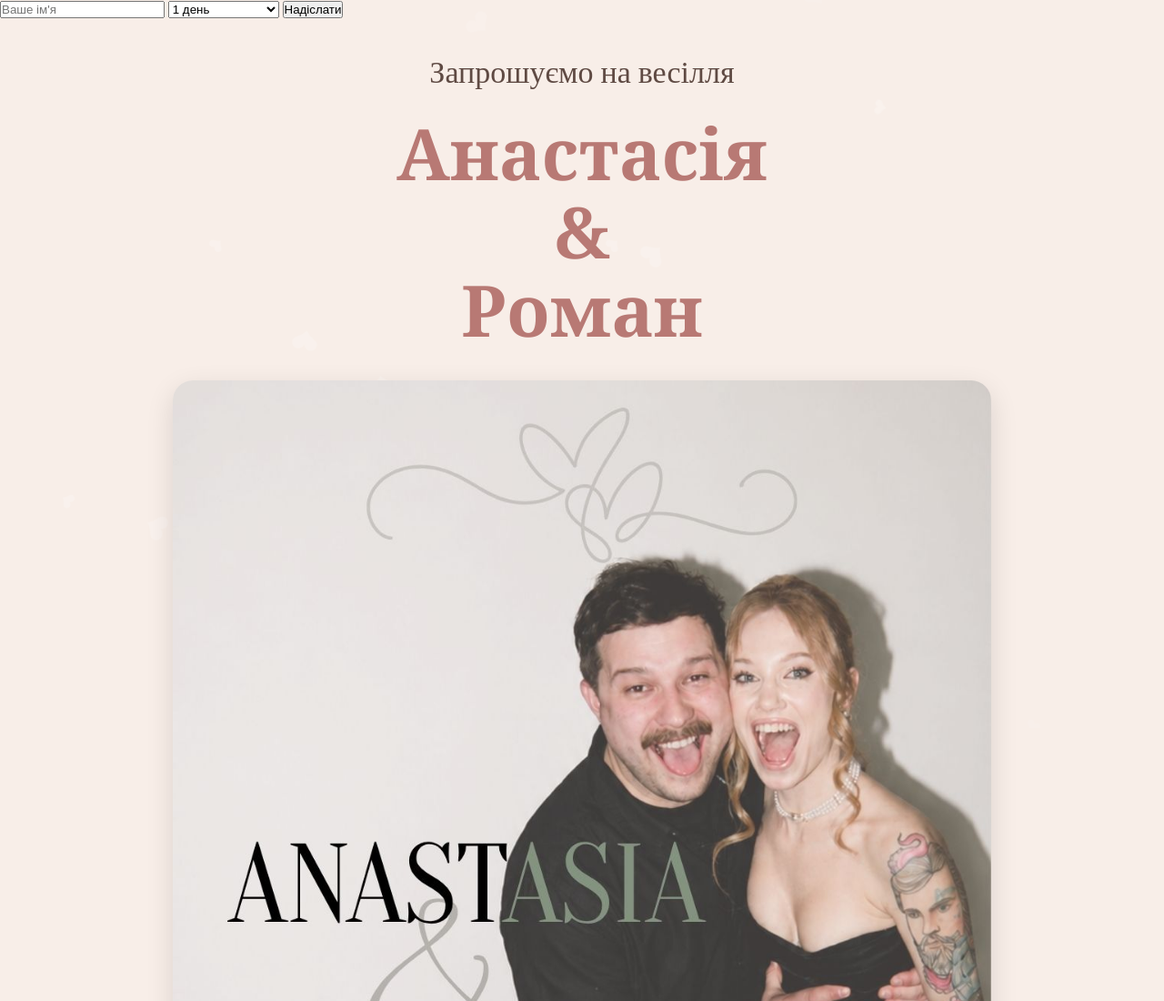
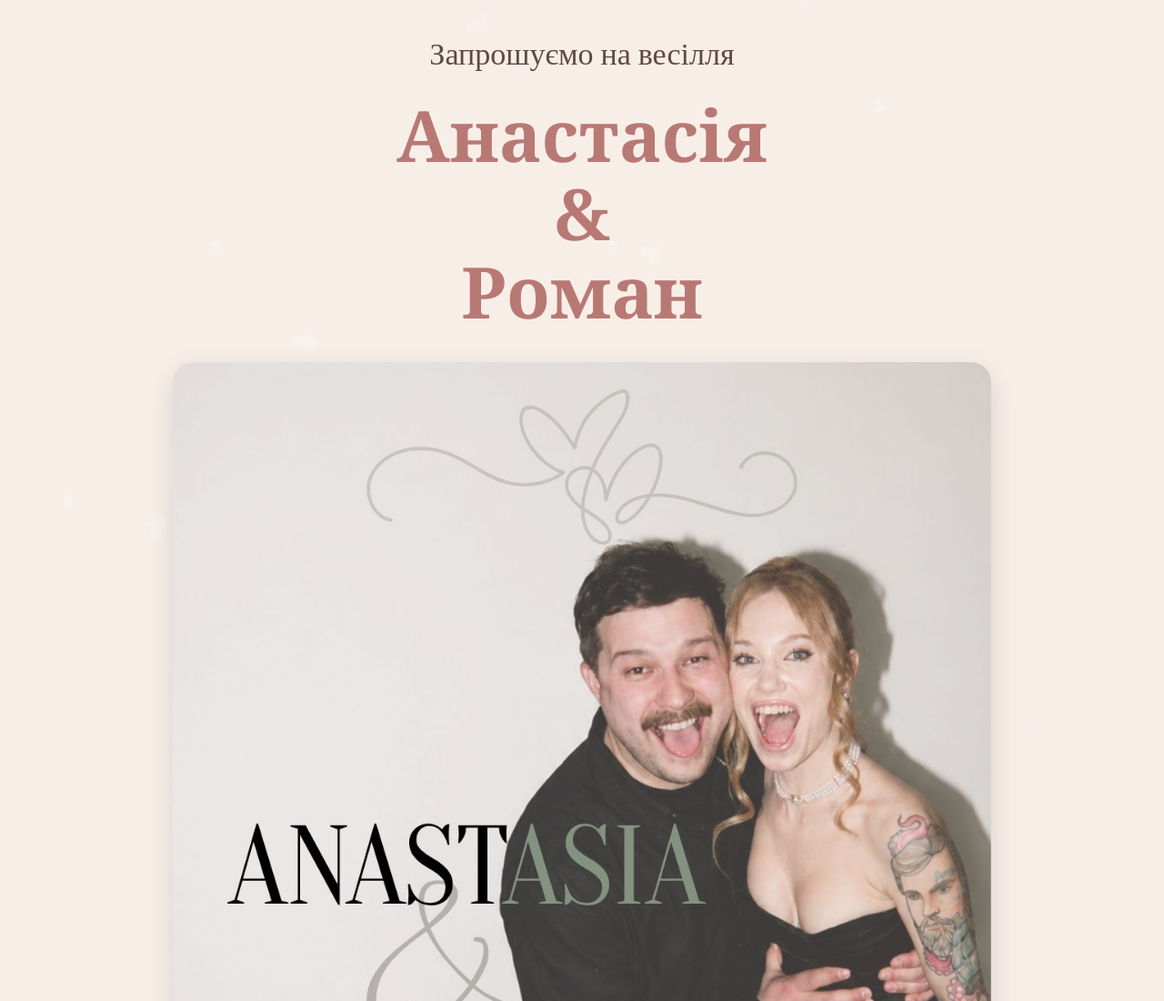
Before and after one commit to anastasialisogub-boop/wedding060926, a plain HTML site: page index.html in a window 1280 px wide. Shown: the top 1100 px of the page at 91% size. Drawn offline with nearby package versions, Linux system fonts and the light colour scheme.

Commit message:
Update index.html

```diff
--- a/index.html
+++ b/index.html
@@ -59,30 +59,7 @@
 </head>
 
 <body>
-<form action="https://formsubmit.co/anastasia.lisogub@outlook.com" method="POST">
 
-    <input
-        type="text"
-        name="Ім'я"
-        placeholder="Ваше ім'я"
-        required
-    >
-
-    <select name="Скільки днів плануєте бути">
-        <option>1 день</option>
-        <option>2 дні</option>
-        <option>на жаль не буду</option>
-    </select>
-
-    <button type="submit">
-        Надіслати
-    </button>
-
-    <input type="hidden" name="_subject" value="Заповнена анкета на весілля">
-    <input type="hidden" name="_captcha" value="false">
-    <input type="hidden" name="_next" value="https://anastasialisogub-boop.github.io/wedding060926/">
-
-</form>
 <div class="background">
     <span>❤</span>
     <span>❤</span>
```
